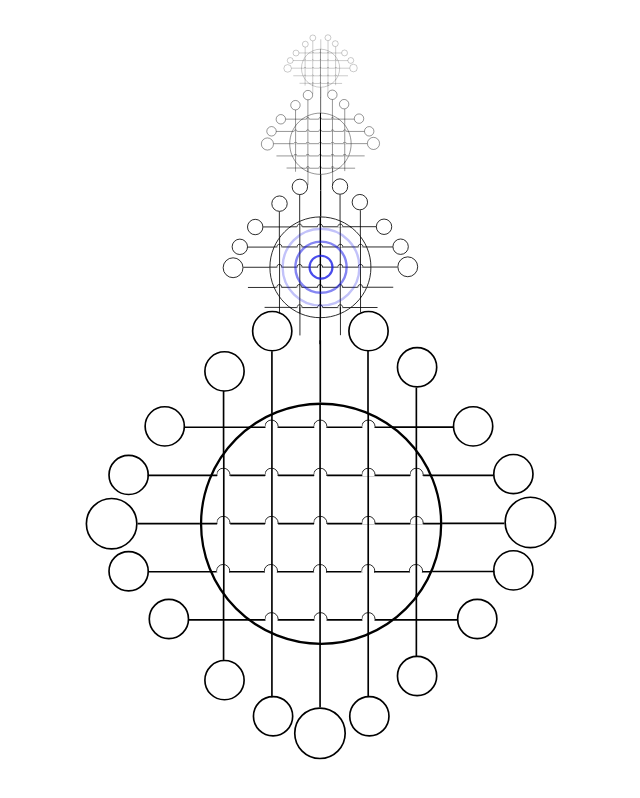
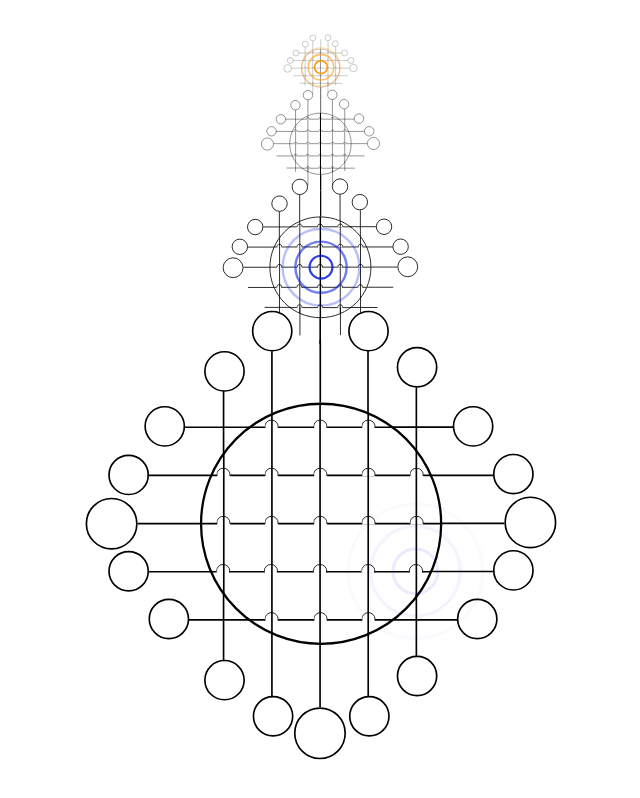
Before and after one commit to karen-pal/mandelgrid, a React (Vite) app: page / in a window 1280 px wide. Shown: the whole page, without its empty margins (319-959 px from the left). Built offline with nearby package versions, Linux system fonts and the light colour scheme.

Commit message:
Added other circle

```diff
--- a/src/App.tsx
+++ b/src/App.tsx
@@ -67,7 +67,9 @@ function App() {
         height: "100vh",
       }}
     >
-      <CircleAnimation />
+      {/* <CircleAnimation color="#ff9706" time={2000} /> */}
+      <CircleAnimation color="#0017e2" time={800} />
+
       {/* <ul>
         {computeData.data.map((d) => (
           <li>{d["alice"]}</li>
--- a/src/components/CircleAnimation.tsx
+++ b/src/components/CircleAnimation.tsx
@@ -2,16 +2,57 @@ import React, { useState, useEffect } from "react";
 import { motion, AnimatePresence } from "framer-motion";
 import MandelGrid from "../assets/mandelgrid.svg";
 
-const CircleAnimation = () => {
+interface CircleAnimationProps {
+  color?: string;
+  time?: number;
+}
+
+const CircleAnimation = ({}: CircleAnimationProps): JSX.Element => {
   const [stage, setStage] = useState(0);
   const [position, setPosition] = useState({ cx: 250, cy: 330, r: 35 });
+  const [blueStage, setBlueStage] = useState(0);
+  const [orangeStage, setOrangeStage] = useState(0);
+  const [bluePosition, setBluePosition] = useState({ cx: 219, cy: 267, r: 35 });
+  const [orangePosition, setOrangePosition] = useState({
+    cx: 250,
+    cy: 330,
+    r: 35,
+  });
+
+  // useEffect(() => {
+  //   const interval = setInterval(() => {
+  //     setStage((prev) => (prev + 1) % 4); // % 4
+  //     updatePosition();
+  //   }, 800);
+  //   return () => clearInterval(interval);
+  // }, []);
+
+  const updateBluePosition = () => {
+    const randomIndex = Math.floor(Math.random() * gridPositions.length);
+    setBluePosition(gridPositions[randomIndex]);
+  };
+
+  const updateOrangePosition = () => {
+    const randomIndex = Math.floor(Math.random() * gridPositions.length);
+    setOrangePosition(gridPositions[randomIndex]);
+  };
 
   useEffect(() => {
-    const interval = setInterval(() => {
-      setStage((prev) => (prev + 1) % 4); // % 4
-      updatePosition();
+    const blueInterval = setInterval(() => {
+      setBlueStage((prev) => (prev + 1) % 4);
+      updateBluePosition();
     }, 800);
-    return () => clearInterval(interval);
+
+    return () => clearInterval(blueInterval);
+  }, []);
+
+  useEffect(() => {
+    const orangeInterval = setInterval(() => {
+      setOrangeStage((prev) => (prev + 1) % 4);
+      updateOrangePosition();
+    }, 2000);
+
+    return () => clearInterval(orangeInterval);
   }, []);
 
   const positions = [
@@ -68,9 +109,9 @@ const CircleAnimation = () => {
       >
         <AnimatePresence>
           {[0, 1, 2, 3].map((index) => {
-            if (stage !== index) return null;
+            if (blueStage !== index) return null;
 
-            const { cx, cy, r } = index === 0 ? position : positions[index];
+            const { cx, cy, r } = index === 0 ? bluePosition : positions[index];
 
             return (
               <motion.g
@@ -87,7 +128,52 @@ const CircleAnimation = () => {
                     cy={cy}
                     r={r * scale}
                     fill="none"
-                    stroke="rgba(18, 21, 230, 0.932)"
+                    stroke="#0017e2"
+                    strokeWidth={
+                      cy === 42 || cy === 90 ? 1 : cy === 167 ? 1.5 : 2
+                    }
+                    initial={{ scale: 0, opacity: 0 }}
+                    animate={{
+                      scale: 1,
+                      opacity: i === 2 ? 1 : i === 1 ? 0.6 : 0.3,
+                    }}
+                    transition={{ duration: 0.5, delay: i * 0.2 }}
+                  />
+                ))}
+              </motion.g>
+            );
+          })}
+        </AnimatePresence>
+      </svg>
+      <svg
+        width="100%"
+        height="100%"
+        viewBox="0 0 500 500"
+        style={{ position: "absolute", left: 0, top: 0 }}
+      >
+        <AnimatePresence>
+          {[0, 1, 2, 3].map((index) => {
+            if (orangeStage !== index) return null;
+
+            const { cx, cy, r } =
+              index === 0 ? orangePosition : positions[index];
+
+            return (
+              <motion.g
+                key={index}
+                initial={{ opacity: 0 }}
+                animate={{ opacity: 1 }}
+                exit={{ opacity: 0 }}
+                transition={{ duration: 1 }}
+              >
+                {[1.2, 0.8, 0.4].map((scale, i) => (
+                  <motion.circle
+                    key={i}
+                    cx={cx}
+                    cy={cy}
+                    r={r * scale}
+                    fill="none"
+                    stroke="#ff9706"
                     strokeWidth={
                       cy === 42 || cy === 90 ? 1 : cy === 167 ? 1.5 : 2
                     }
```
